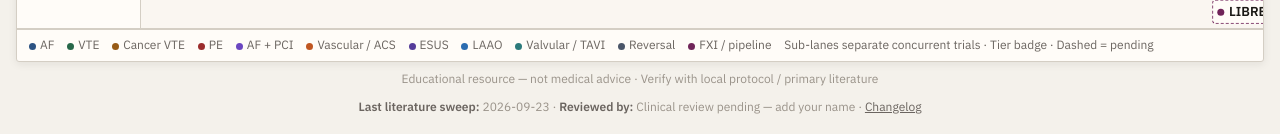
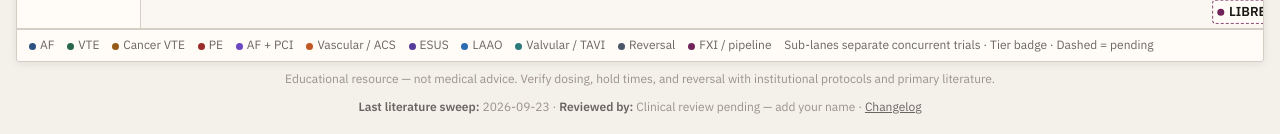
Before and after one commit to rockyman10/anticoag-timeline, a plain HTML site: page index.html in a window 1280 px wide. Shown: the part 2008-2142 px from the top of the page. Drawn offline with Linux system fonts and the light colour scheme.

Commit message:
Footer disclaimer SoT (#7)
Footer disclaimer reads from ANTICOAG_SITE_META.disclaimer (id=site-disclaimer).

Keep drafts/ and docs/ux-shots/ off Pages. reviewedBy unchanged.

```diff
--- a/index.html
+++ b/index.html
@@ -1130,7 +1130,7 @@
       <div class="legend" id="legend"></div>
     </section>
 
-    <footer class="note">Educational resource — not medical advice · Verify with local protocol / primary literature</footer>
+    <footer class="note" id="site-disclaimer">Educational resource — not medical advice. Verify dosing, hold times, and reversal with institutional protocols and primary literature.</footer>
     <div class="site-meta" id="site-meta"></div>
   </div>
 
@@ -3166,6 +3166,8 @@
 
   /* —— Site meta —— */
   function fillSiteMeta() {
+    const discEl = document.getElementById("site-disclaimer");
+    if (discEl) discEl.textContent = siteMeta.disclaimer || discEl.textContent;
     const el = document.getElementById("site-meta");
     if (!el) return;
     const sweep = siteMeta.lastLiteratureSweep || "—";
--- a/js/site-meta.js
+++ b/js/site-meta.js
@@ -4,6 +4,14 @@ window.ANTICOAG_SITE_META = {
   reviewedBy: "Clinical review pending — add your name",
   disclaimer: "Educational resource — not medical advice. Verify dosing, hold times, and reversal with institutional protocols and primary literature.",
   changelog: [
+    {
+      date: "2026-09-29",
+      title: "Footer disclaimer SoT",
+      items: [
+        "Footer disclaimer reads from ANTICOAG_SITE_META.disclaimer (id=site-disclaimer)"
+      ]
+    },
+
     {
       date: "2026-09-28",
       title: "DOI corrections",
```
